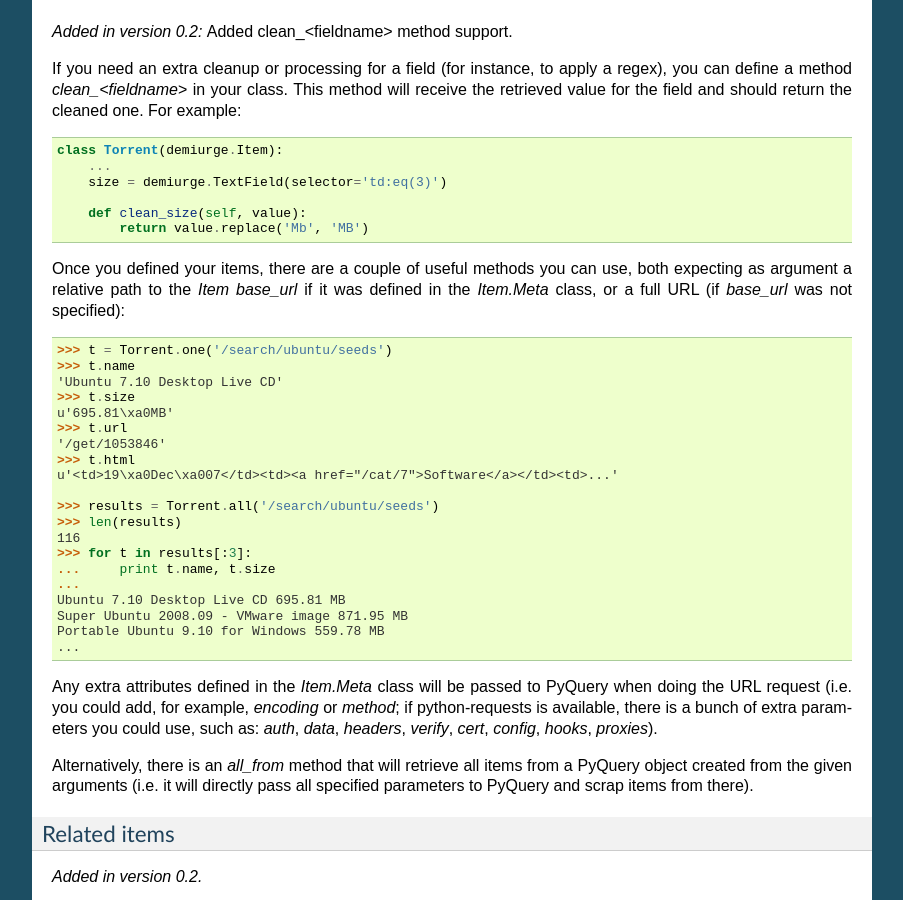
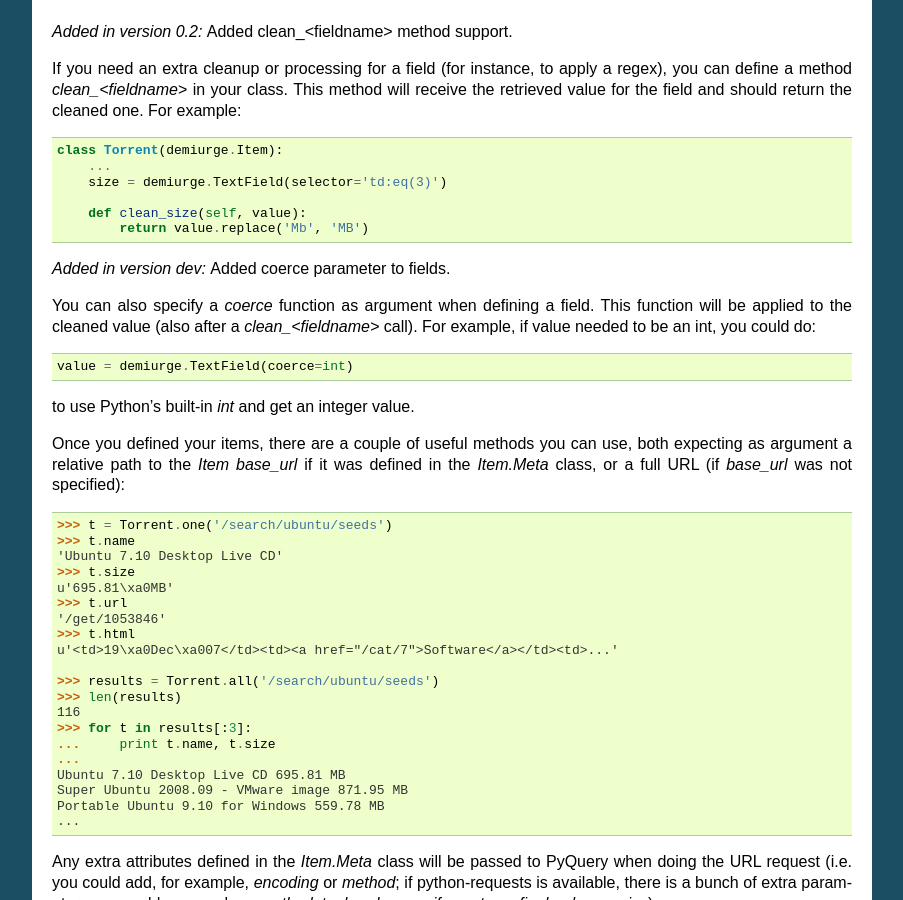
Before and after one commit to matiasb/demiurge, a Sphinx documentation site: the page built from docs/index.rst, in a window 1280 px wide and 900 px high, scrolled down 1087 px. Shown: the whole window, without its empty margins (198-1101 px from the left). Built offline with Sphinx 7.4.7, drawn with Linux system fonts in a browser that asks for light colours; some of the changed text lies outside the part shown.

Commit message:
Reworked field coercion. (#13)

```diff
--- a/docs/index.rst
+++ b/docs/index.rst
@@ -75,6 +75,18 @@ If you need an extra cleanup or processing for a field (for instance, to apply a
 
         def clean_size(self, value):
             return value.replace('Mb', 'MB')
+
+.. versionadded:: dev
+    Added coerce parameter to fields.
+
+You can also specify a *coerce* function as argument when defining a field.
+This function will be applied to the cleaned value (also after a
+*clean_<fieldname>* call). For example, if value needed to be an int,
+you could do::
+
+    value = demiurge.TextField(coerce=int)
+
+to use Python's built-in *int* and get an integer value.
 
 Once you defined your items, there are a couple of useful methods you can use,
 both expecting as argument a relative path to the *Item* *base\_url* if it was
```
Also changed, not shown: other parts of docs/index.rst (+0 -7 lines), 3 other files.
